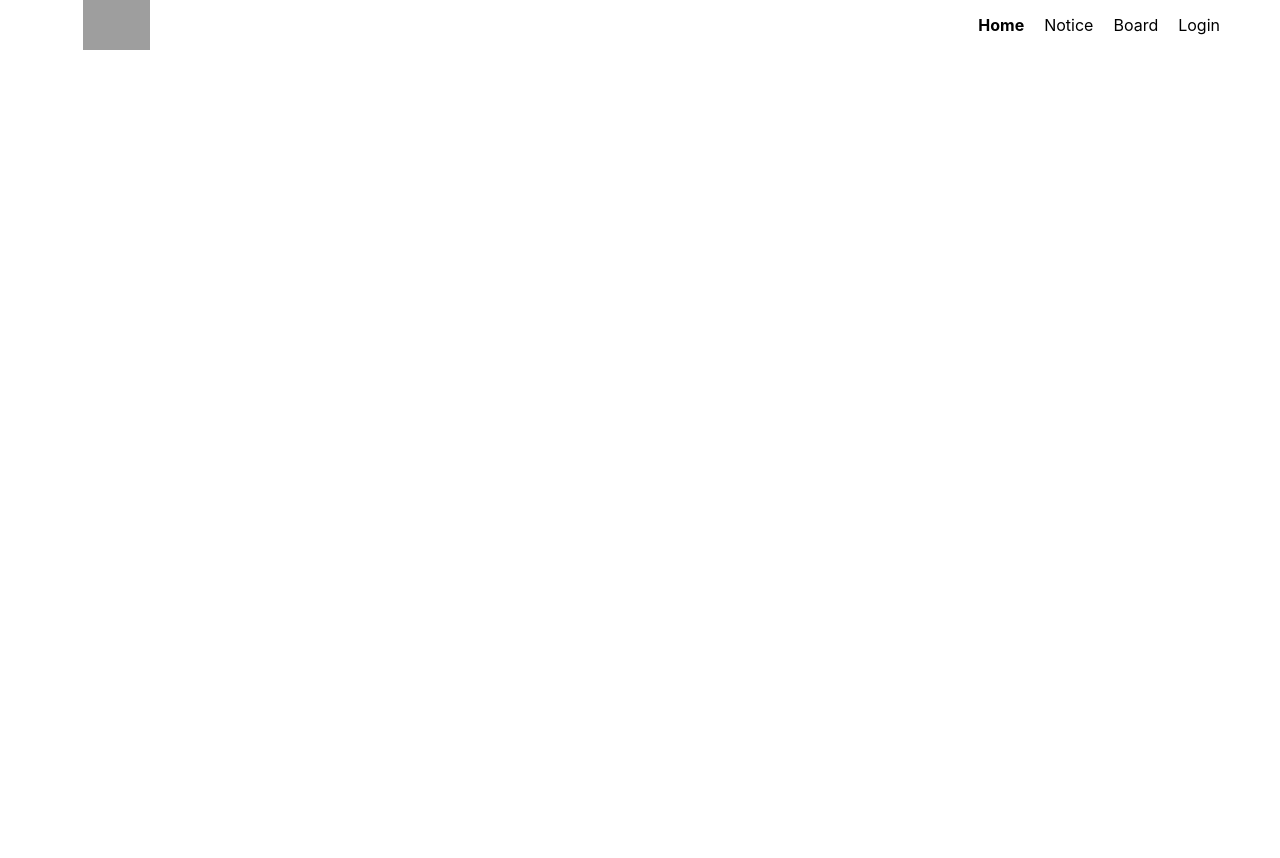
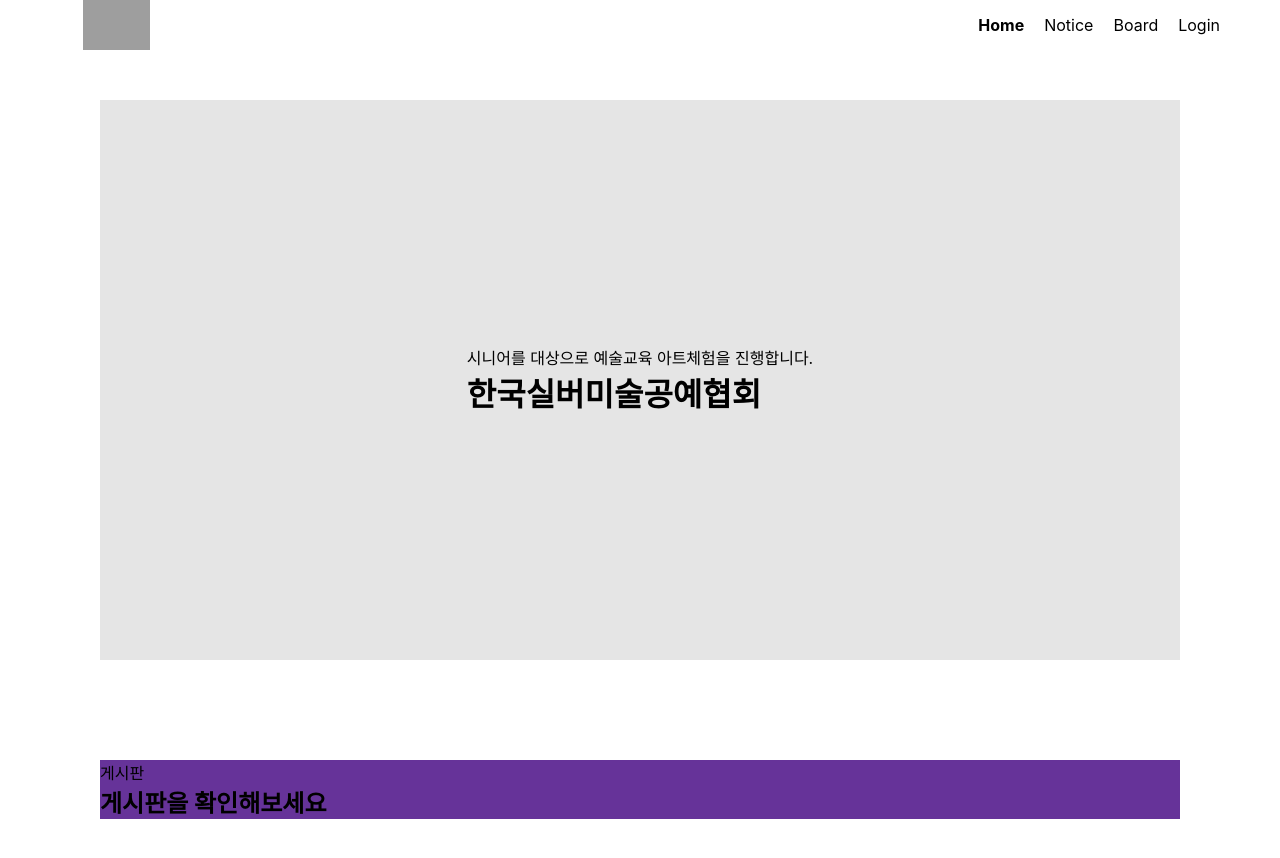
Before and after one commit to suhyun-yoo/SilverArt, a React (Create React App) app in the folder Client/: page / in a window 1280 px wide. Shown: the top 858 px of the page. Built offline with nearby package versions, Linux system fonts and the light colour scheme; no server answers; grey boxes are pictures that could not be loaded.

Commit message:
메인페이지 구조 생성 및 스타일링

```diff
--- a/Client/src/pages/Main.jsx
+++ b/Client/src/pages/Main.jsx
@@ -1,12 +1,62 @@
-import React from "react";
+import React, { useEffect, useState } from "react";
 import '../style/main.css';
+import axios from "axios";
+// import Slider from "react-slick";
 
 export default function Main() {
+  const [slideIndex, setSlideIndex] = useState(0);
+  const [boardData, setBoardData] = useState();
+
+  useEffect(() => {
+    const autoSlide = () => {
+      if (slideIndex < 2) {
+        setSlideIndex(slideIndex + 1);
+      } else {
+        setSlideIndex(0);
+      }
+    };
+    const intervalId = setInterval(autoSlide, 7000);
+      return () => {
+      clearInterval(intervalId);
+    };
+  }, [slideIndex]);
+
+  useEffect(() => {
+    axios.get('http://localhost:5000/board')
+      .then(res => {
+        console.log(res.data.posts);
+      });
+  }, []);
+
+
   return (
     <div className="main-wrap">
+      {/* 1. banner */}
       <div className="banner">
+        <div className="banner-slider-wrap" style={{transform : `translateX(-${33.333 * slideIndex}%`}} >
+          <div className="slider" slide-idx={0}>
+            <div className="txtBox">
+              <p>시니어를 대상으로 예술교육 아트체험을 진행합니다.</p>
+              <h1>한국실버미술공예협회</h1>
+            </div>
+          </div>
+          <div className="slider" slide-idx={1}>2</div>
+          <div className="slider" slide-idx={2}>3</div>
+        </div>
+      </div>
 
+      {/* 2. board */}
+      <div className="board">
+        <div className="txtBox">
+          <p>게시판</p>
+          <h2>게시판을 확인해보세요</h2>
+          <div className="board-slide"></div>
+        </div>
       </div>
+
+      {/* 3. notice */}
+
+      {/* 4. intoduce */}
     </div>
   )
 };
--- a/Client/src/style/main.css
+++ b/Client/src/style/main.css
@@ -2,4 +2,45 @@
   width: 100%;
   height: fit-content;
   min-height: 100vh;
+  padding: 0 100px;
 }
+
+/* 1. banner */
+.main-wrap .banner{
+  margin-top: 50px;
+  width: 100%;
+  height: 70vh;
+  overflow: hidden;
+}
+.main-wrap .banner .banner-slider-wrap{
+  width: 300%;
+  height: 100%;
+  display: flex;
+  justify-content: center;
+  align-items: center;
+  transition: 1s;
+}
+.main-wrap .banner .banner-slider-wrap .slider{
+  width: 33.333%;
+  height: 100%;
+  display: flex;
+  justify-content: center;
+  align-items: center;
+}
+.main-wrap .banner .banner-slider-wrap .slider:nth-child(1){
+  background-color: rgba(0, 0, 0, 0.1);
+}
+.main-wrap .banner .banner-slider-wrap .slider:nth-child(2){
+  background-color: rgba(0, 0, 0, 0.5);
+}
+.main-wrap .banner .banner-slider-wrap .slider:nth-child(3){
+  background-color: rgba(0, 0, 0, 0.7);
+}
+
+/* 2. board */
+.main-wrap .board{
+  width: 100%;
+  height: fit-content;
+  margin: 100px 0;
+  background-color: rebeccapurple;
+}
```
